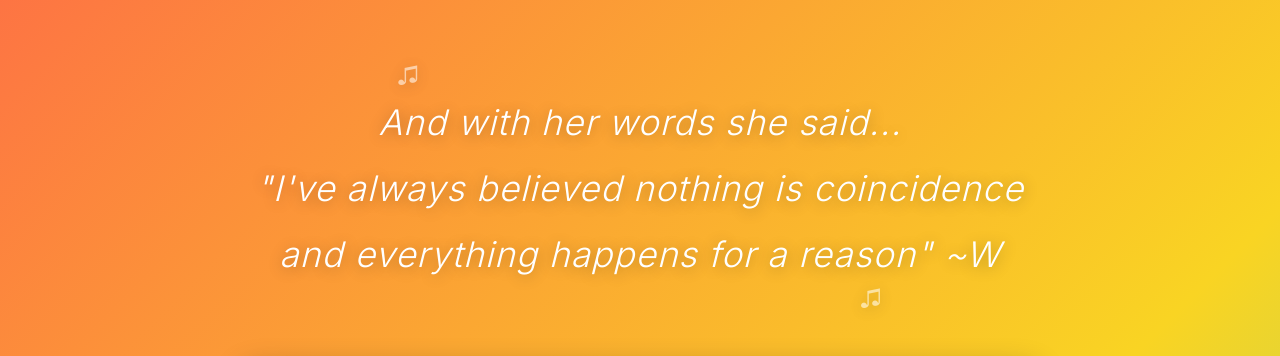
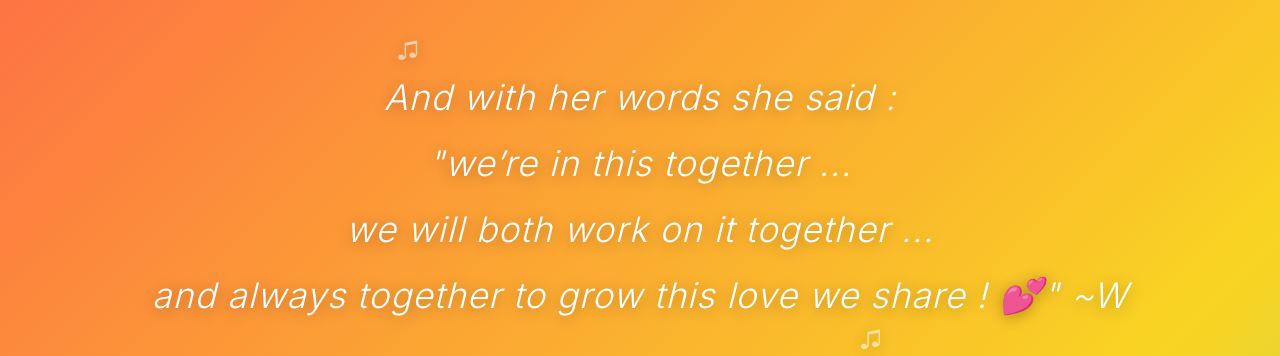
Before and after one commit to 0x4ymn/play.github.io, a plain HTML site: page index.html in a window 1280 px wide. Shown: the top 356 px of the page. Drawn offline with Linux system fonts and the light colour scheme; grey boxes are pictures that could not be loaded.

Commit message:
Update index.html

```diff
--- a/index.html
+++ b/index.html
@@ -131,9 +131,13 @@
 </head>
 <body>
   <h1>
-    <span class="line">And with her words she said...</span>
+<!--     <span class="line">And with her words she said...</span>
     <span class="line">"I've always believed nothing is coincidence </span>
-    <span class="line">and everything happens for a reason" ~W</span>
+    <span class="line">and everything happens for a reason" ~W</span> -->
+    <span class="line">And with her words she said :</span>
+    <span class="line">"we’re in this together ... </span>
+    <span class="line">we will both work on it together ...</span>
+    <span class="line">and always together to grow this love we share ! 💕" ~W</span>
   </h1>
 
   <div class="spotify-container">
```
